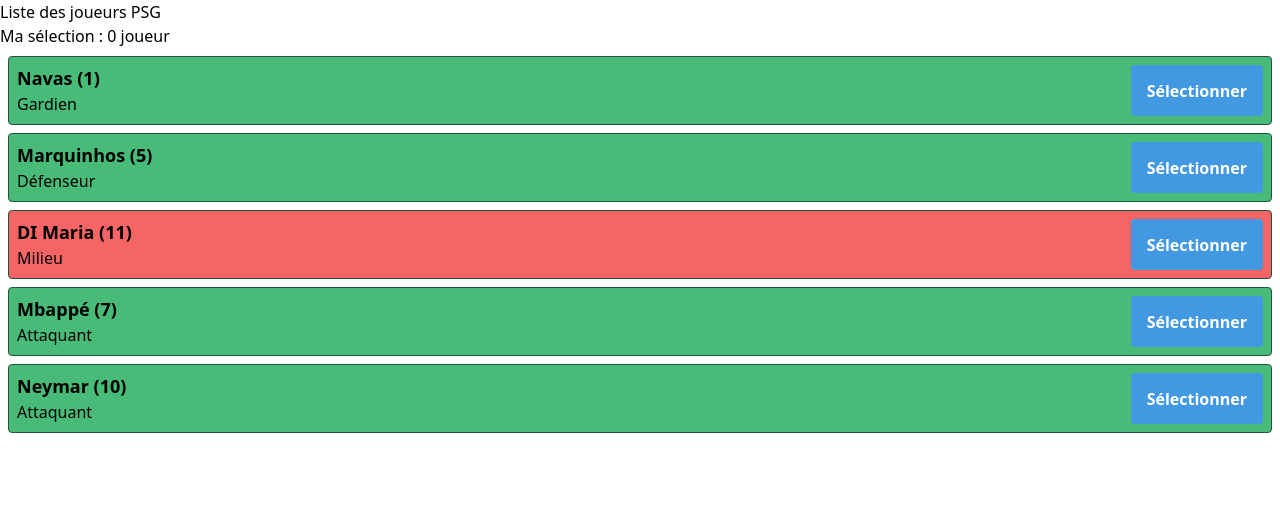
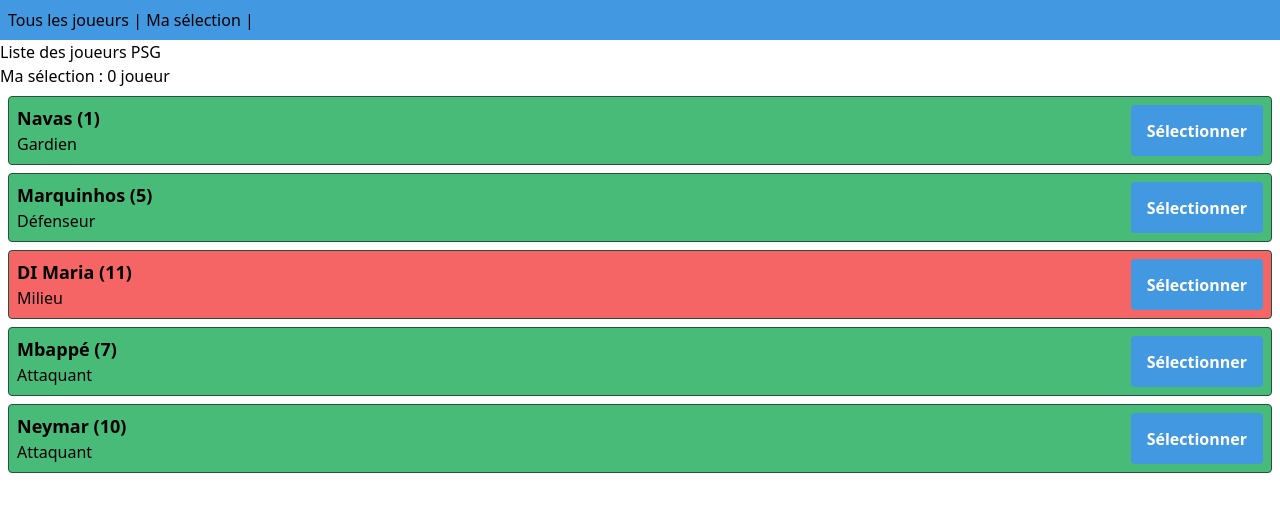
Before and after one commit to ftoumi/simple-vue, a Vue app: page / in a window 1280 px wide. Shown: the top 512 px of the page. Built offline with nearby package versions, Linux system fonts and the light colour scheme.

Commit message:
dynamic component

```diff
--- a/src/App.vue
+++ b/src/App.vue
@@ -1,14 +1,51 @@
 <template>
-  <player-list></player-list>
+  <nav-bar
+    @change-component="updateSelectedComponent"
+  ></nav-bar>
+
+  <keep-alive>
+    <component
+      :is="selectedComponent"
+      v-bind="currentProps"
+    >
+    </component>
+  </keep-alive>
+
 </template>
 
 <script>
 import PlayerList from './components/PlayerList.vue'
+import SelectionList from './components/SelectionList.vue'
+
+import NavBar from './components/navigation/NavBar.vue'
 
 export default {
   name: 'App',
   components: {
-    PlayerList
+    PlayerList,
+    NavBar,
+    SelectionList
+  },
+  data() {
+    return {
+      selectedComponent: 'player-list'
+    }
+  },
+  computed: {
+    currentProps() {
+      if(this.selectedComponent == "selection-list") {
+        return { selection: this.selectedComponent }
+      }
+      return false
+    }
+  },
+  methods: {
+    updateSelectedComponent(comp) {
+      this.selectedComponent = comp
+    }
   }
 }
 </script>
+<style>
+
+</style>
--- a/src/components/PlayerCard.vue
+++ b/src/components/PlayerCard.vue
@@ -15,7 +15,6 @@
     >
     </base-button>
   </div>
-
 </template>
 
 <script>
--- /dev/null
+++ b/src/components/SelectionList.vue
@@ -0,0 +1,17 @@
+<template>
+  <h1>Ma sélection</h1>
+  <p>Vous n'avez pas sélectionné de joueurs</p>
+  {{ selection }}
+
+</template>
+
+<script>
+export default {
+  name: "selection-list",
+  props: ['selection']
+}
+</script>
+
+<style>
+
+</style>
--- /dev/null
+++ b/src/components/navigation/NavBar.vue
@@ -0,0 +1,38 @@
+<template>
+  <div class="bg-blue-500 p-2">
+
+    <a
+      v-for="(link, index) in navigation"
+      :key="index"
+      href="#"
+      @click="selectComponent(link.component)"
+    >
+      {{ link.name }}
+     | </a>
+
+  </div>
+
+</template>
+
+<script>
+export default {
+  name: "nav-bar",
+  data() {
+    return {
+      navigation: [
+        { name: "Tous les joueurs", component: "player-list" },
+        { name: "Ma sélection", component: "selection-list" }
+      ]
+    }
+  },
+  methods: {
+    selectComponent(comp) {
+      this.$emit('change-component', comp)
+    }
+  }
+}
+</script>
+
+<style>
+
+</style>
```
